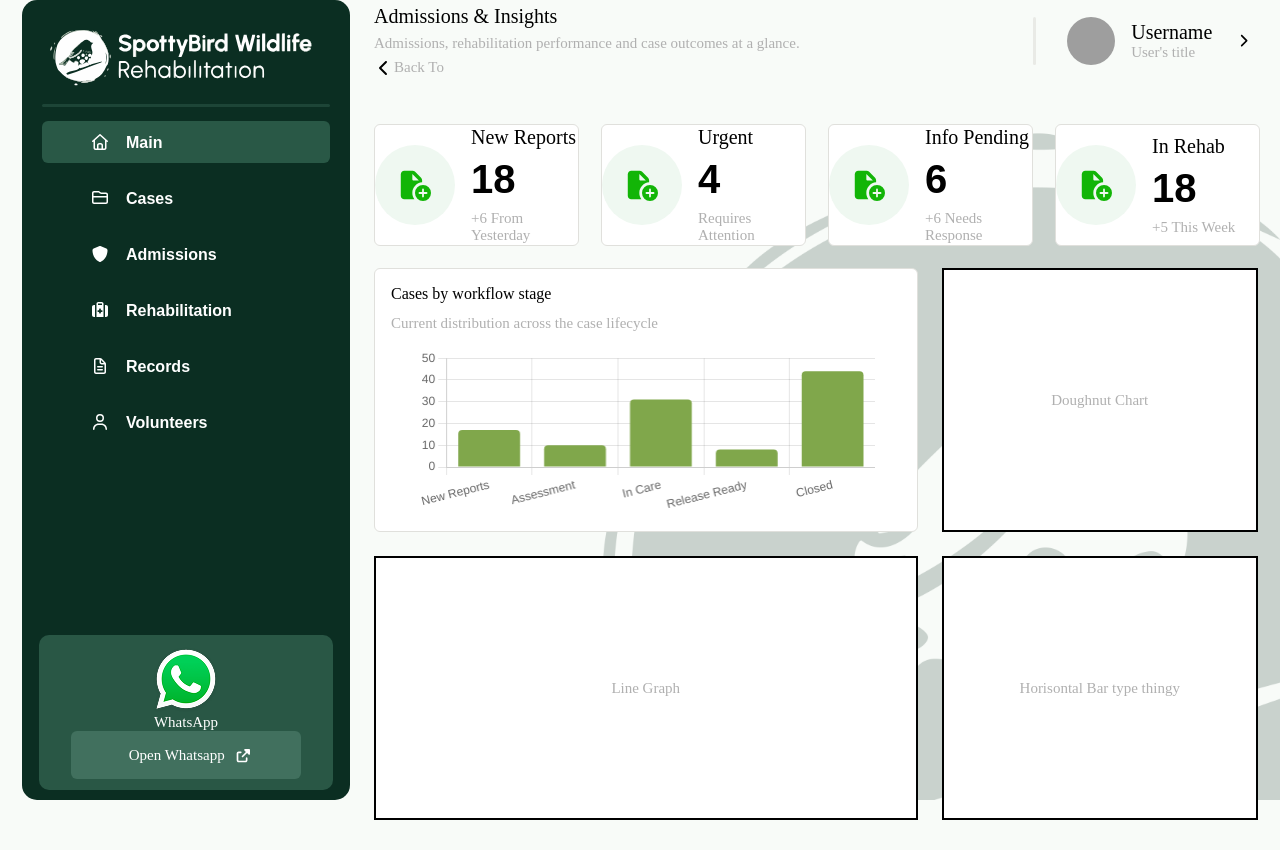
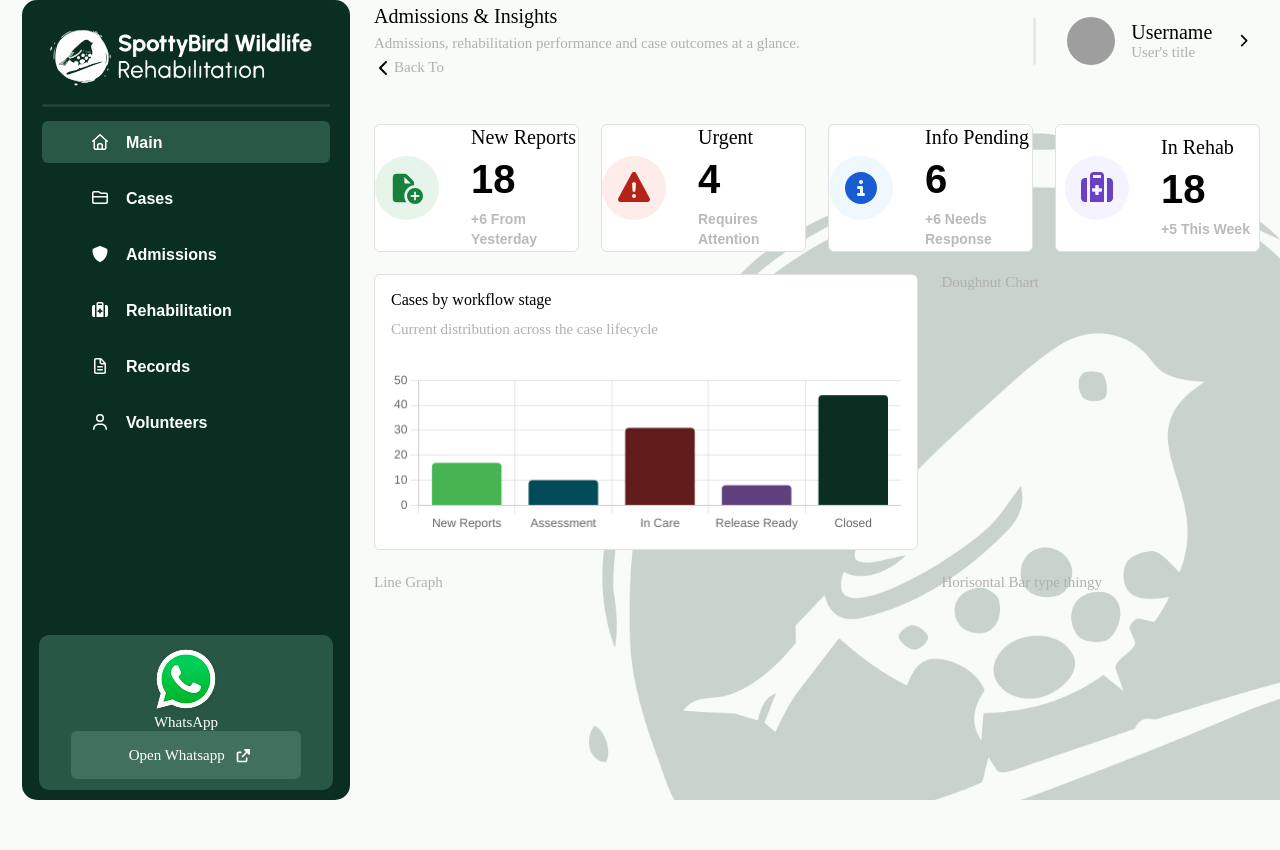
Before and after one commit to RobertvanEijk-OW-251185/DV200_Theme_4_SpottyBird, a React (Vite) app in the folder frontend/: page /main in a window 1280 px wide. Before the commit the page ends 820 px from the top, so only its background shows below. Built offline with nearby package versions, Linux system fonts and the light colour scheme; grey boxes are pictures that could not be loaded.

Commit message:
Added semantic colours and icons to main dash
Also fixed paragraph tag spacing issues

```diff
--- a/frontend/src/componentStyling/mdBarChartCard.css
+++ b/frontend/src/componentStyling/mdBarChartCard.css
@@ -49,5 +49,5 @@
 	/* position: relative; */
 	flex: 1;
 	min-height: 0;
-	width: 90%;
+	width: 100%;
 }
--- a/frontend/src/componentStyling/mdOverviewCards.css
+++ b/frontend/src/componentStyling/mdOverviewCards.css
@@ -1,5 +1,6 @@
 .overview_card {
 	display: flex;
+	flex-direction: row;
 	justify-content: center;
 	align-items: center;
 
@@ -8,7 +9,7 @@
 	/* height: 9.1875rem; */
 	height: 100%;
 
-	gap: 1rem;
+	gap: 2rem !important;
 	/* padding: 3rem 2rem; */
 
 	border-radius: 0.375rem;
@@ -22,23 +23,21 @@
 	justify-content: center;
 	align-items: center;
 
-	padding: 1.5rem;
+	padding: 1rem;
 
 	border-radius: 50%;
 
 	background-color: #eff8f1;
-	color: #12b507;
 }
 
-.green_module_icon {
+.module_icon {
 	width: 2rem;
 	height: 2rem;
-	color: #12b507;
 }
 
 .overview_module_text {
 	display: flex;
-	width: 8.24469rem;
+	/* width: 8.24469rem; */
 	flex-direction: column;
 	justify-content: center;
 	align-items: flex-start;
@@ -58,3 +57,14 @@
 
 	margin: 0;
 }
+
+.extraInfo_overviewCards {
+	color: var(--light-grey, #bababa);
+	font-family: Arial, Helvetica, sans-serif;
+	font-size: 0.875rem;
+	font-style: normal;
+	font-weight: 600;
+	line-height: 1.24706rem; /* 142.525% */
+
+	width: 100%;
+}
--- a/frontend/src/components/mdBarChartCard.jsx
+++ b/frontend/src/components/mdBarChartCard.jsx
@@ -31,6 +31,7 @@ function BarChartCardModuleComponent({
 	subtitle = "",
 	labels = DEFAULT_LABELS,
 	values = DEFAULT_VALUES,
+	colors = [],
 }) {
 	const canvasRef = useRef(null);
 
@@ -45,7 +46,11 @@ function BarChartCardModuleComponent({
 					{
 						label: title,
 						data: values,
-						backgroundColor: "#80a74b",
+						backgroundColor: values.map(
+							(_, index) =>
+								colors[index] ??
+								`hsl(${(index * 360) / values.length}, 65%, 45%)`,
+						),
 						borderRadius: 4,
 						maxBarThickness: 80,
 					},
@@ -67,7 +72,7 @@ function BarChartCardModuleComponent({
 		});
 
 		return () => chart.destroy();
-	}, [labels, title, values]);
+	}, [colors, labels, title, values]);
 
 	return (
 		<div className={`overview_card bar_chart_card ${className}`}>
--- a/frontend/src/components/mdOverviewCards.jsx
+++ b/frontend/src/components/mdOverviewCards.jsx
@@ -3,7 +3,6 @@ import "../componentStyling/mdOverviewCards.css";
 
 // Import fontawesome icons
 import { FontAwesomeIcon } from "@fortawesome/react-fontawesome";
-import { faFileCirclePlus } from "@fortawesome/free-solid-svg-icons";
 
 function OverviewCardComponent({
 	className = "",
@@ -11,19 +10,26 @@ function OverviewCardComponent({
 	title,
 	numb,
 	extraInfo,
+	icon = null,
+	iconColor = "#12b507",
+	iconBackgroundColor = "#eff8f1",
 }) {
 	return (
 		<div className={`overview_card ${className}`}>
-			<div className={`overview_card_icon ${iconClassName}`}>
-				<FontAwesomeIcon
-					className="green_module_icon"
-					icon={faFileCirclePlus}
-				/>
-			</div>
+			{icon && (
+				<div
+					className={`overview_card_icon ${iconClassName}`}
+					style={{
+						backgroundColor: iconBackgroundColor,
+						color: iconColor,
+					}}>
+					<FontAwesomeIcon className="module_icon" icon={icon} />
+				</div>
+			)}
 			<div className="overview_module_text">
 				<h3>{title}</h3>
 				<h1 className="numb">{numb}</h1>
-				<p>{extraInfo}</p>
+				<p className="extraInfo_overviewCards">{extraInfo}</p>
 			</div>
 		</div>
 	);
--- a/frontend/src/pages/dashboardMain.jsx
+++ b/frontend/src/pages/dashboardMain.jsx
@@ -7,9 +7,13 @@ import PageHeaderComponent from "../components/pagesHeader";
 import OverviewCardComponent from "../components/mdOverviewCards";
 import BarChartCardModuleComponent from "../components/mdBarChartCard";
 
-// Import fontawesome icons
-import { FontAwesomeIcon } from "@fortawesome/react-fontawesome";
-import { faCheck } from "@fortawesome/free-solid-svg-icons";
+// Import Font Awesome icons
+import {
+	faCircleInfo,
+	faFileCirclePlus,
+	faSuitcaseMedical,
+	faTriangleExclamation,
+} from "@fortawesome/free-solid-svg-icons";
 
 function MainDash() {
 	return (
@@ -28,29 +32,42 @@ function MainDash() {
 					title="New Reports"
 					numb="18"
 					extraInfo="+6 From Yesterday"
+					icon={faFileCirclePlus}
+					iconColor="#16803c"
+					iconBackgroundColor="#e6f4ea"
 				/>
 				<OverviewCardComponent
 					className="grid_module_test2"
 					title="Urgent"
 					numb="4"
 					extraInfo="Requires Attention"
+					icon={faTriangleExclamation}
+					iconColor="#b42318"
+					iconBackgroundColor="#fdecea"
 				/>
 				<OverviewCardComponent
 					className="grid_module_test3"
 					title="Info Pending"
 					numb="6"
 					extraInfo="+6 Needs Response"
+					icon={faCircleInfo}
+					iconColor="#175cd3"
+					iconBackgroundColor="#eff8ff"
 				/>
 				<OverviewCardComponent
 					className="grid_module_test4"
 					title="In Rehab"
 					numb="18"
 					extraInfo="+5 This Week"
+					icon={faSuitcaseMedical}
+					iconColor="#6941c6"
+					iconBackgroundColor="#f4f3ff"
 				/>
 				<BarChartCardModuleComponent
 					className="grid_module_test5"
 					title="Cases by workflow stage"
 					subtitle="Current distribution across the case lifecycle"
+					colors={["#46B450", "#004A59", "#611B1B", "#5F3F7E", "#0B2E22"]}
 				/>
 				{/* <div className="grid_module_test5">
 					<p>hi</p>
--- a/frontend/src/pagesStyling/Main.css
+++ b/frontend/src/pagesStyling/Main.css
@@ -35,57 +35,21 @@
 }
 
 .grid_module_test5 {
-	display: flex;
-	justify-content: center;
-	align-items: center;
-	gap: 1rem;
-	align-self: stretch;
 	grid-row: 2 / span 2;
 	grid-column: 1 / span 5;
-	justify-self: stretch;
-
-	background: white;
-	border: 2px solid black;
 }
 
 .grid_module_test6 {
-	display: flex;
-	justify-content: center;
-	align-items: center;
-	gap: 1rem;
-	align-self: stretch;
 	grid-row: 2 / span 2;
 	grid-column: 6 / span 3;
-	justify-self: stretch;
-
-	background: white;
-	border: 2px solid black;
 }
 
 .grid_module_test7 {
-	display: flex;
-	justify-content: center;
-	align-items: center;
-	gap: 1rem;
-	align-self: stretch;
 	grid-row: 4 / span 2;
 	grid-column: 1 / span 5;
-	justify-self: stretch;
-
-	background: white;
-	border: 2px solid black;
 }
 
 .grid_module_test8 {
-	display: flex;
-	justify-content: center;
-	align-items: center;
-	gap: 1rem;
-	align-self: stretch;
 	grid-row: 4 / span 2;
 	grid-column: 6 / span 3;
-	justify-self: stretch;
-
-	background: white;
-	border: 2px solid black;
 }
```
